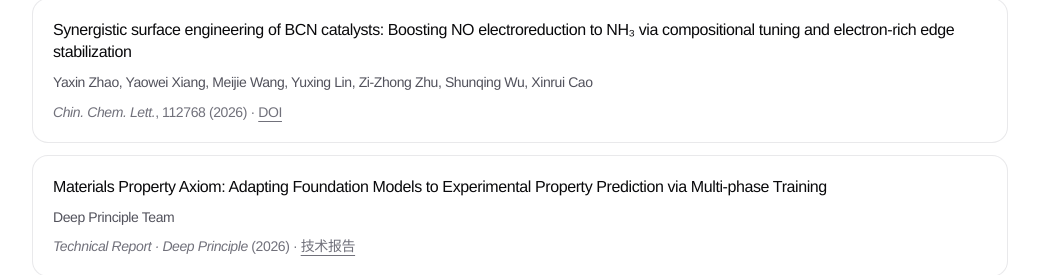
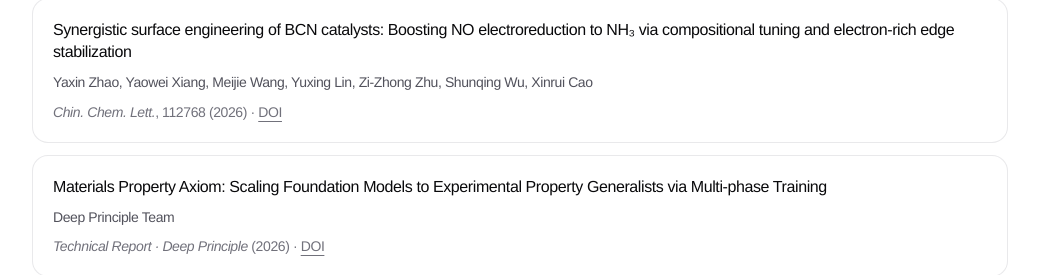
Before and after one commit to Migie-cphy/migie-site, a Next.js app: page /publications in a window 1280 px wide. Shown: the part 924-1199 px from the top of the page, without its empty margins (120-1159 px from the left). Built offline with nearby package versions, Linux system fonts and the light colour scheme.

Commit message:
switch MPA links to Zenodo DOI and update report title

```diff
--- a/app/data.ts
+++ b/app/data.ts
@@ -375,11 +375,11 @@ export const PUBLICATIONS: Publication[] = [
   {
     order: 7,
     title:
-      'Materials Property Axiom: Adapting Foundation Models to Experimental Property Prediction via Multi-phase Training',
+      'Materials Property Axiom: Scaling Foundation Models to Experimental Property Generalists via Multi-phase Training',
     authors: 'Deep Principle Team',
     journal: 'Technical Report · Deep Principle',
     year: 2026,
-    link: 'https://www.deepprinciple.com/papers/mpa.pdf',
+    doi: '10.5281/zenodo.20521216',
     group: 'co_author',
     featured: true,
   },
--- a/app/page.tsx
+++ b/app/page.tsx
@@ -200,7 +200,7 @@ export default function Personal() {
                 厦门大学凝聚态物理博士生（博二在读），现于 Deep Principle 从事
                 AI for Science 方向研究。近期聚焦材料性质预测基础模型（
                 <a
-                  href="https://www.deepprinciple.com/papers/mpa.pdf"
+                  href="https://doi.org/10.5281/zenodo.20521216"
                   target="_blank"
                   rel="noopener noreferrer"
                   className="underline decoration-zinc-300 underline-offset-4 transition-colors hover:text-zinc-950 dark:decoration-zinc-700 dark:hover:text-zinc-100"
```
Also changed, not shown: 2 other files (tests, documents, lock files or other folders).
